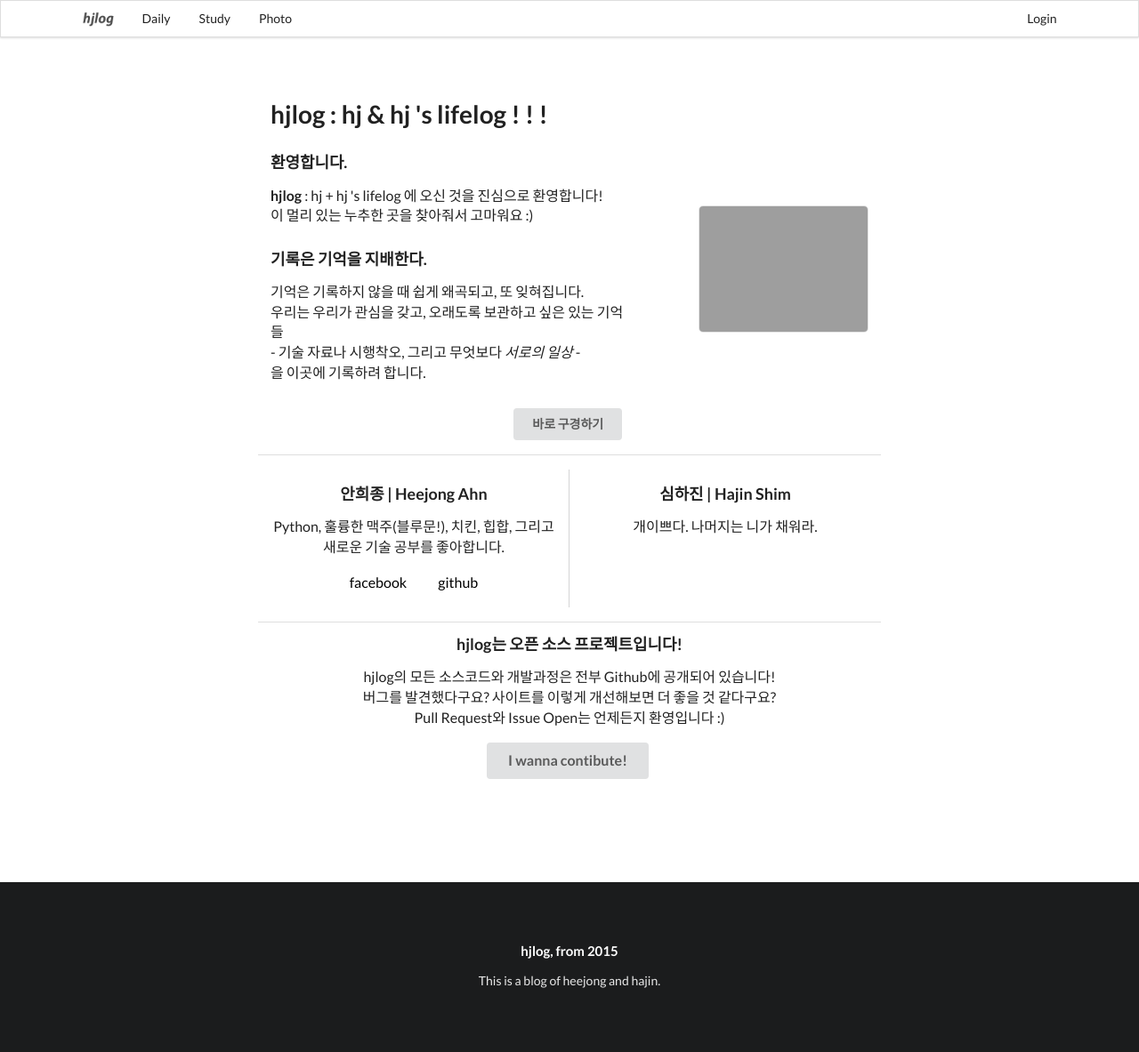
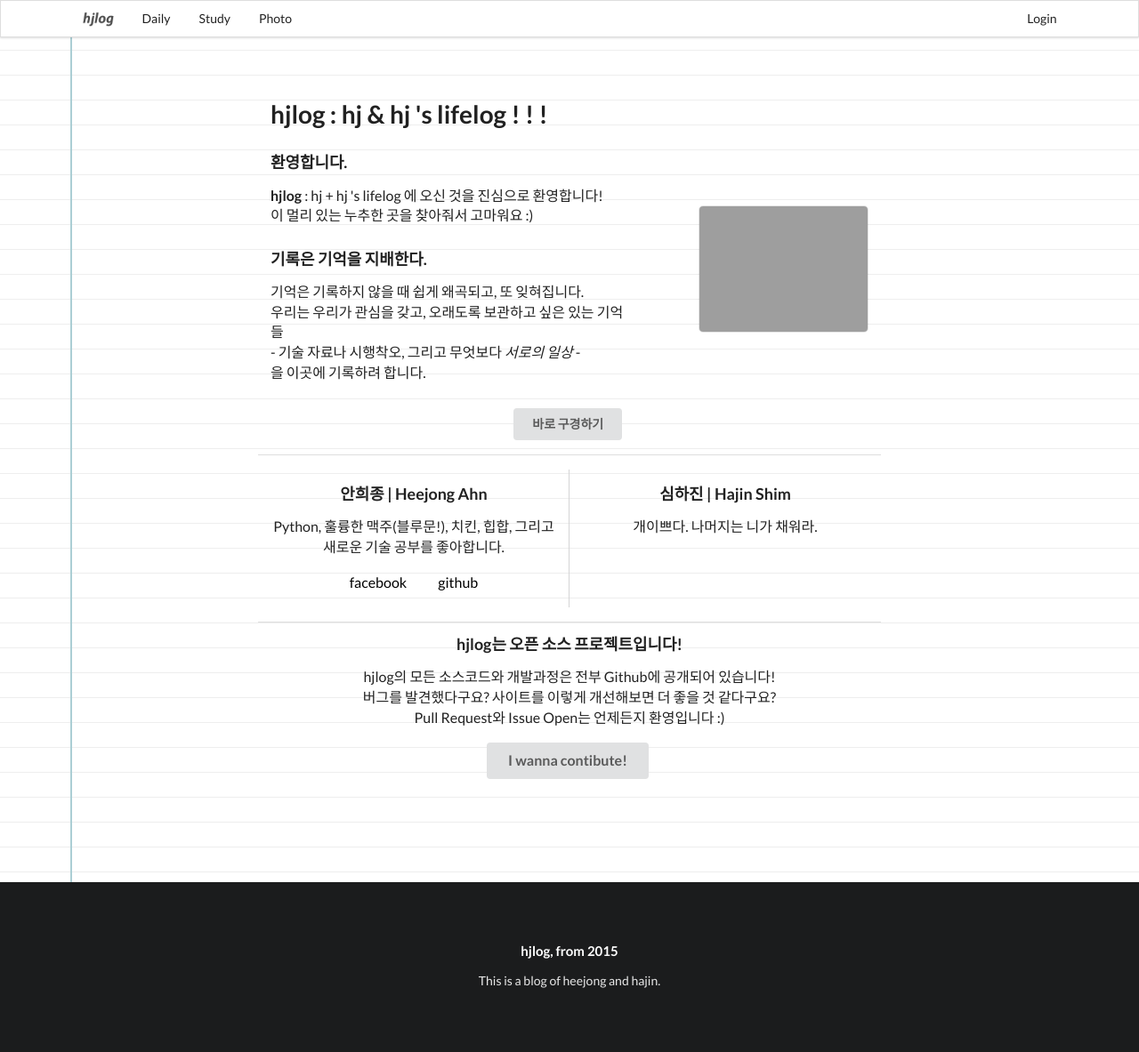
Before and after one commit to heejongahn/hjlog, a Flask app: page / in a window 1280 px wide. Shown: the whole page at 89% size. Run offline with Flask 2, Linux system fonts and the light colour scheme; some libraries are stand-ins or nearby versions; grey boxes are pictures that could not be loaded.

Commit message:
Some CSSs

```diff
--- a/hjlog/templates/base.html
+++ b/hjlog/templates/base.html
@@ -14,7 +14,12 @@
   <link rel="shortcut icon" href="{{ url_for('static', filename='image/icon/hj-03.png')}}">
   <style type="text/css">
   body {
-    background-color: #FFFFFF;
+    background-color: #fff;
+    background-image:
+    linear-gradient(90deg, transparent 79px, #abced4 79px, #abced4 81px,
+    transparent 81px),
+    linear-gradient(#eee .1em, transparent .1em);
+    background-size: 100% 2em;
   }
   .ui.menu .item img.logo {
     margin-right: 1.5em;
```
